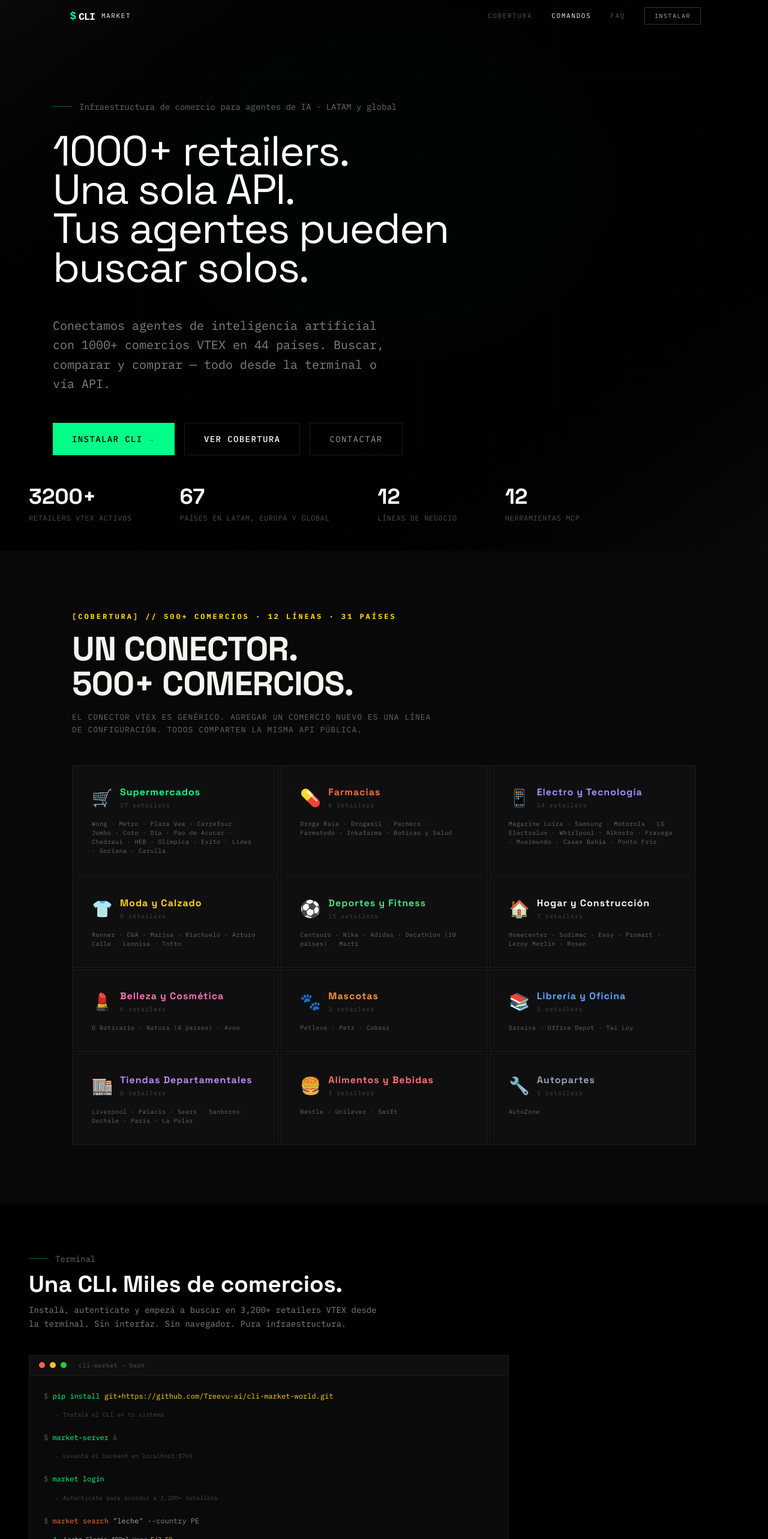
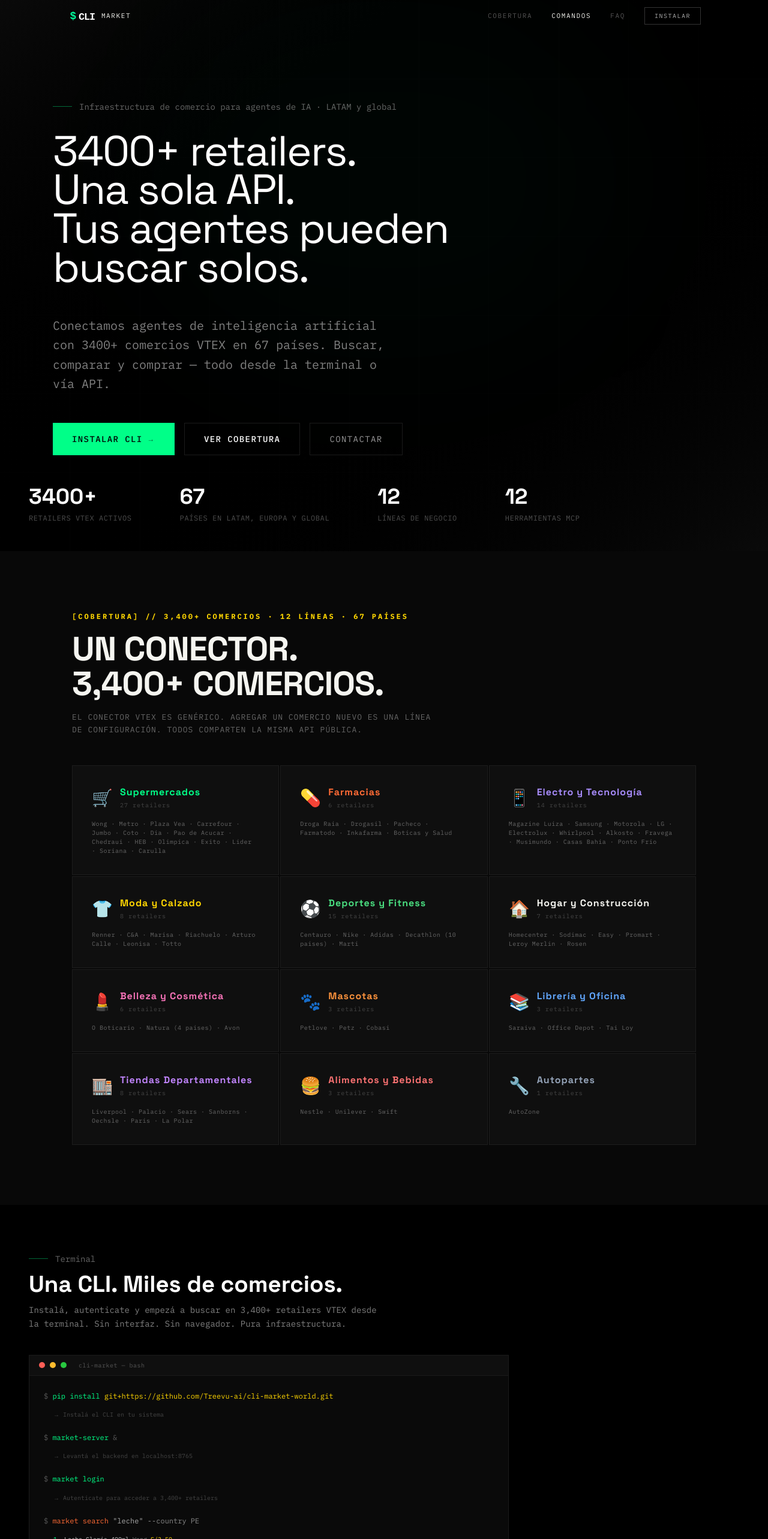
Before and after one commit to Treevu-ai/cli-market-world, a Next.js app in the folder landing/: page / in a window 1280 px wide. Shown: the top 2566 px of the page at 60% size. Built offline with nearby package versions, Linux system fonts and the light colour scheme.

Commit message:
fix: all landing numbers → 3400+ retailers, 67 countries

```diff
--- a/landing/components/Hero.tsx
+++ b/landing/components/Hero.tsx
@@ -50,7 +50,7 @@ export default function Hero() {
           </div>
           <div className="mb-12">
             <h1 className={`text-left text-[clamp(2rem,5.5vw,6rem)] font-grotesk leading-[0.92] tracking-tight text-white transition-all duration-1000 ${visible?"opacity-100 translate-y-0":"opacity-0 translate-y-8"}`}>
-              <span className="block">1000+ retailers.</span>
+              <span className="block">3400+ retailers.</span>
               <span className="block">Una sola API.</span>
               <span className="block">Tus agentes pueden{" "}
                 <span className="relative inline-block"><BlurWord word={words[wordIdx]} trigger={wordIdx} /></span>
@@ -60,7 +60,7 @@ export default function Hero() {
           </div>
           <div className={`mb-12 transition-all duration-700 delay-300 ${visible?"opacity-100 translate-y-0":"opacity-0 translate-y-4"}`}>
             <p className="text-lg lg:text-xl text-white/50 leading-relaxed max-w-xl font-mono">
-              Conectamos agentes de inteligencia artificial con 1000+ comercios VTEX en 44 países. Buscar, comparar y comprar — todo desde la terminal o vía API.
+              Conectamos agentes de inteligencia artificial con 3400+ comercios VTEX en 67 países. Buscar, comparar y comprar — todo desde la terminal o vía API.
             </p>
           </div>
           <div className={`flex flex-col sm:flex-row gap-4 transition-all duration-700 delay-500 ${visible?"opacity-100 translate-y-0":"opacity-0 translate-y-4"}`}>
@@ -73,7 +73,7 @@ export default function Hero() {
 
       <div className={`relative lg:absolute bottom-0 lg:bottom-12 left-0 right-0 px-6 lg:px-12 mt-12 lg:mt-0 transition-all duration-700 delay-500 ${visible?"opacity-100":"opacity-0"}`}>
         <div className="max-w-[1200px] mx-auto flex flex-wrap items-start gap-4 sm:gap-8 lg:gap-20">
-          {[{value:"3200+",label:"retailers VTEX activos"},{value:"67",label:"países en LATAM, Europa y global"},{value:"12",label:"líneas de negocio"},{value:"12",label:"herramientas MCP"}].map(s=>(
+          {[{value:"3400+",label:"retailers VTEX activos"},{value:"67",label:"países en LATAM, Europa y global"},{value:"12",label:"líneas de negocio"},{value:"12",label:"herramientas MCP"}].map(s=>(
             <div key={s.label} className="flex flex-col gap-2"><span className="text-3xl lg:text-4xl font-grotesk font-bold text-white">{s.value}</span><span className="text-xs text-white/30 leading-tight font-mono uppercase tracking-wider">{s.label}</span></div>
           ))}</div>
       </div>
--- a/landing/components/Lines.tsx
+++ b/landing/components/Lines.tsx
@@ -18,10 +18,10 @@ export default function Lines() {
     <section className="flex flex-col w-full bg-[#080808] py-12 px-4 sm:py-16 sm:px-6 md:py-[100px] md:px-[120px] gap-8 sm:gap-10 md:gap-[48px]">
       <div className="flex flex-col gap-[16px] w-full">
         <span className="font-ibm-mono text-[9px] sm:text-[10px] md:text-[12px] font-bold text-[#FFD600] tracking-[1.5px] md:tracking-[3px]">
-          [COBERTURA] // 500+ COMERCIOS · 12 LÍNEAS · 31 PAÍSES
+          [COBERTURA] // 3,400+ COMERCIOS · 12 LÍNEAS · 67 PAÍSES
         </span>
         <h2 className="font-grotesk text-[28px] sm:text-[36px] md:text-[56px] font-bold text-[#F5F5F0] tracking-[-1px] leading-[1.05] whitespace-pre-line w-full max-w-[700px]">
-          {"UN CONECTOR.\n500+ COMERCIOS."}
+          {"UN CONECTOR.\n3,400+ COMERCIOS."}
         </h2>
         <p className="font-ibm-mono text-[9px] sm:text-[11px] md:text-[13px] text-[#666666] tracking-[0.5px] md:tracking-[1px] leading-[1.6] text-pretty w-full max-w-[600px]">
           EL CONECTOR VTEX ES GENÉRICO. AGREGAR UN COMERCIO NUEVO ES UNA LÍNEA DE CONFIGURACIÓN. TODOS COMPARTEN LA MISMA API PÚBLICA.
--- a/landing/components/TerminalSection.tsx
+++ b/landing/components/TerminalSection.tsx
@@ -5,7 +5,7 @@ export default function TerminalSection() {
       <div className="flex flex-col gap-3 max-w-[600px]">
         <span className="inline-flex items-center gap-3 text-sm font-mono text-white/40"><span className="w-8 h-px bg-[#00FF88]/40"/>Terminal</span>
         <h2 className="text-[clamp(1.5rem,3vw,3rem)] font-grotesk font-bold text-white leading-[1.05]">Una CLI. Miles de comercios.</h2>
-        <p className="text-white/50 font-mono text-sm leading-relaxed">Instalá, autenticate y empezá a buscar en 3,200+ retailers VTEX desde la terminal. Sin interfaz. Sin navegador. Pura infraestructura.</p>
+        <p className="text-white/50 font-mono text-sm leading-relaxed">Instalá, autenticate y empezá a buscar en 3,400+ retailers VTEX desde la terminal. Sin interfaz. Sin navegador. Pura infraestructura.</p>
       </div>
       <div className="w-full max-w-[800px] bg-[#0A0A0A] border border-[#1A1A1A] overflow-x-auto font-mono text-[10px] sm:text-[11px] md:text-[12px] leading-[1.7]">
         <div className="flex items-center gap-2 px-4 py-2 bg-[#0F0F0F] border-b border-[#1A1A1A]">
@@ -18,7 +18,7 @@ export default function TerminalSection() {
           <div className="pt-2"><span className="text-[#555]">$</span> <span className="text-[#00FF88]">market-server</span> <span className="text-[#555]">&</span></div>
           <div className="text-[#444] text-[10px] pl-4">→ Levantá el backend en localhost:8765</div>
           <div className="pt-2"><span className="text-[#555]">$</span> <span className="text-[#00FF88]">market login</span></div>
-          <div className="text-[#444] text-[10px] pl-4">→ Autenticate para acceder a 3,200+ retailers</div>
+          <div className="text-[#444] text-[10px] pl-4">→ Autenticate para acceder a 3,400+ retailers</div>
           <div className="pt-2"><span className="text-[#555]">$</span> <span className="text-[#FF6B35]">market search</span> <span className="text-[#AAA]">"leche"</span> <span className="text-[#888]">--country PE</span></div>
           <div className="pl-4 text-[10px]"><span className="text-[#00FF88]">1.</span> <span className="text-[#CCC]">Leche Gloria 400ml</span> <span className="text-[#888]">Wong</span> <span className="text-[#FFD600]">S/3.50</span></div>
           <div className="pt-2"><span className="text-[#555]">$</span> <span className="text-[#4ADE80]">market compare</span> <span className="text-[#AAA]">"aceite"</span></div>
@@ -30,7 +30,7 @@ export default function TerminalSection() {
           <div className="pt-4"><span className="text-[#555]">$</span> <span className="inline-block w-[8px] h-[14px] bg-[#00FF88] animate-pulse align-middle"/></div>
         </div>
       </div>
-      <p className="text-white/30 font-mono text-[10px] uppercase tracking-widest max-w-[800px]">OPEN SOURCE · MIT LICENSE · pip install · 3,200+ COMERCIOS · 67 PAÍSES</p>
+      <p className="text-white/30 font-mono text-[10px] uppercase tracking-widest max-w-[800px]">OPEN SOURCE · MIT LICENSE · pip install · 3,400+ COMERCIOS · 67 PAÍSES</p>
     </section>
   );
 }
```
